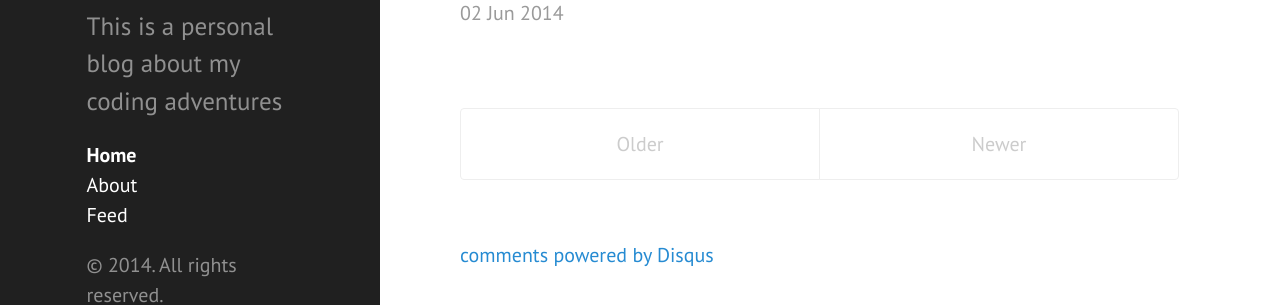
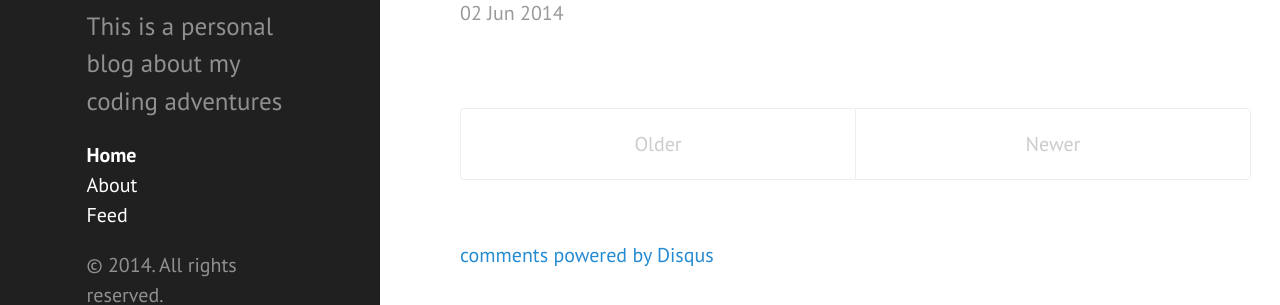
Before and after one commit to spiritinlife/spiritinlife.github.io, a Jekyll site: the page built from index.html, in a window 1280 px wide and 1112 px high. Shown: the part 762-1067 px from the top of the window. Built offline with Jekyll 4.4.1, drawn with Linux system fonts in a browser that asks for light colours; Markdown is read by kramdown in place of the engine named in the settings; the list of posts is cut into pages by our own code; comment, search, counter and statistics services are not loaded.

Commit message:
New start

```diff
--- a/public/css/hyde.css
+++ b/public/css/hyde.css
@@ -132,7 +132,6 @@ a.sidebar-nav-item:focus {
 
 @media (min-width: 48em) {
   .content {
-    max-width: 38rem;
     margin-left: 20rem;
     margin-right: 2rem;
   }
```
